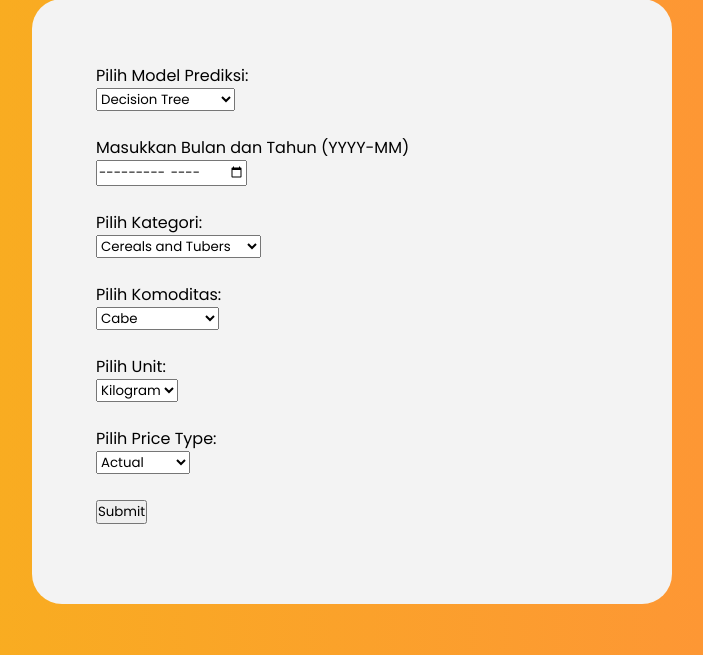
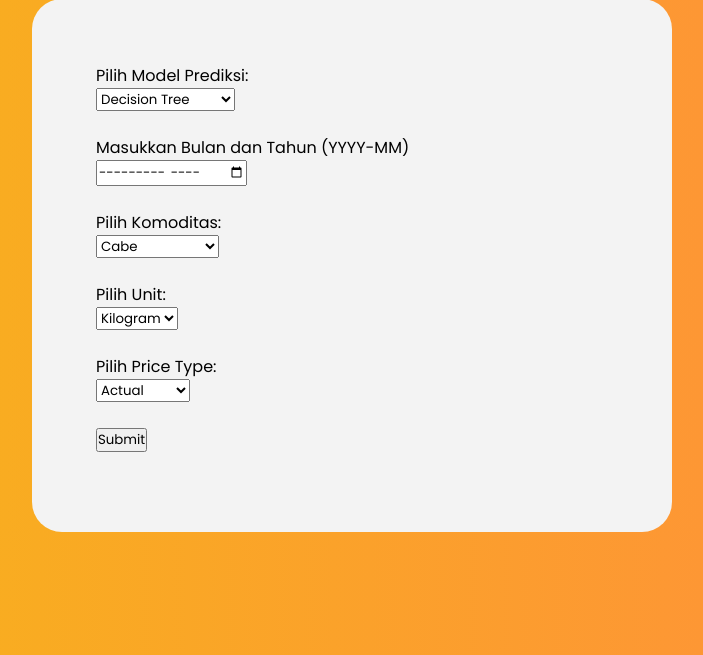
Before and after one commit to fabiansdp/Prediksi-Harga-Bahan, a Flask app: page / in a window 1280 px wide. Shown: the part 145-800 px from the top of the page, without its empty margins (288-991 px from the left). Run offline with Flask 2, Linux system fonts and the light colour scheme.

Commit message:
remove kategori

```diff
--- a/main.py
+++ b/main.py
@@ -3,15 +3,27 @@ import pickle
 import locale
 
 app = Flask(__name__)
+# "cereals": 0,
+# "meat": 1,
+# "milk": 2,
+# "misc": 3,
+# "non-food": 4,
+# "oils": 5,
+# "veggies": 6,
 
 kategoriDict = {
-    "cereals": 0,
-    "meat": 1,
+    "chili": 6,
+    "eggs": 1,
+    "kerosene": 4,
+    "garlic": 3,
+    "beef": 1,
+    "chicken": 1,
     "milk": 2,
-    "misc": 3,
-    "non-food": 4,
-    "oils": 5,
-    "veggies": 6
+    "vegetable-oil": 5,
+    "shallot": 6,
+    "rice": 1,
+    "sugar": 3,
+    "wheat": 3
 }
 
 komoditasDict = {
@@ -48,10 +60,10 @@ def load_model(model_name):
 def monthYear(month, year):
     return [int(month), int(year)]
 
-def kategoriArr(kategori):
+def kategoriArr(komoditas):
     retval = [0,0,0,0,0,0,0]
-    if (kategori in kategoriDict):
-        retval[kategoriDict[kategori]] = 1
+    if (komoditas in kategoriDict):
+        retval[kategoriDict[komoditas]] = 1
 
     return retval
 
@@ -86,13 +98,12 @@ def predict():
         model_name = request.form['model']
         month = request.form['month']
         year = request.form['year']
-        kategori = request.form['kategori']
         komoditas = request.form['komoditas']
         unit = request.form['unit']
         pricetype = request.form['pricetype']
         model = load_model(model_name)
 
-        predictQuery = [monthYear(month, year) + kategoriArr(kategori) + komoditasArr(komoditas) + unitArr(unit) + pricetypeArr(pricetype)]
+        predictQuery = [monthYear(month, year) + kategoriArr(komoditas) + komoditasArr(komoditas) + unitArr(unit) + pricetypeArr(pricetype)]
 
         pricePrediction = model.predict(predictQuery)
 
--- a/templates/index.html
+++ b/templates/index.html
@@ -24,18 +24,6 @@
             <div class="form-input">
                 <label for="monthyear">Masukkan Bulan dan Tahun (YYYY-MM)</label>
                 <input type="month" id="monthyear" required>
-            </div>
-            <div class="form-input">
-                <label for="kategori">Pilih Kategori:</label>
-                <select name="kategori" id="kategori" required>
-                    <option value="cereals">Cereals and Tubers</option>
-                    <option value="meat">Meat, Fish, and Eggs</option>
-                    <option value="milk">Milk and Dairy</option>
-                    <option value="misc">Misc Food Category</option>
-                    <option value="non-food">Non-Food</option>
-                    <option value="oils">Oil and Fats</option>
-                    <option value="veggies">Vegetables and fruits</option>
-                </select>
             </div>
             <div class="form-input">
                 <label for="komoditas">Pilih Komoditas:</label>
@@ -86,7 +74,6 @@
         data.append('model', document.getElementById("model").value)
         data.append('month', monthyearArr[1]);
         data.append('year', monthyearArr[0]);
-        data.append('kategori', document.getElementById("kategori").value);
         data.append('komoditas', document.getElementById("komoditas").value);
         data.append('unit', document.getElementById("unit").value);
         data.append('pricetype', document.getElementById("pricetype").value);
```
